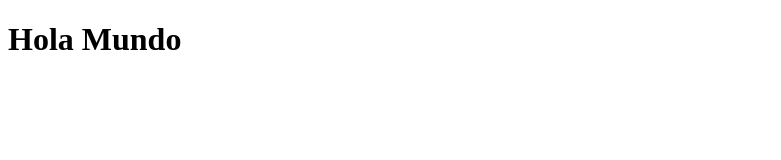
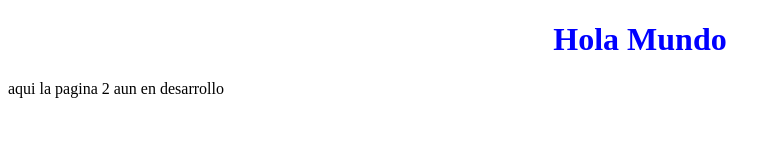
Before and after one commit to Ale-Bruno15/Practica1_electiva, a plain HTML site: page index.html in a window 1280 px wide. Shown: the whole page, without its empty margins (0-781 px from the left). Drawn offline with Linux system fonts and the light colour scheme.

```diff
--- a/index.html
+++ b/index.html
@@ -4,11 +4,13 @@
     <meta charset="UTF-8">
     <meta name="viewport" content="width=device-width, initial-scale=1.0">
     <title>Document</title>
+    <link rel="stylesheet" href="styless.css">
 </head>
 <body>
 
-    <h1>
+    <h1 class="titulos">
         Hola Mundo
     </h1>
+    <p>aqui la pagina 2 aun en desarrollo</p>
 </body>
 </html>
--- /dev/null
+++ b/styless.css
@@ -0,0 +1,4 @@
+.titulos{
+    color: blue;
+    text-align: center;
+}
```
